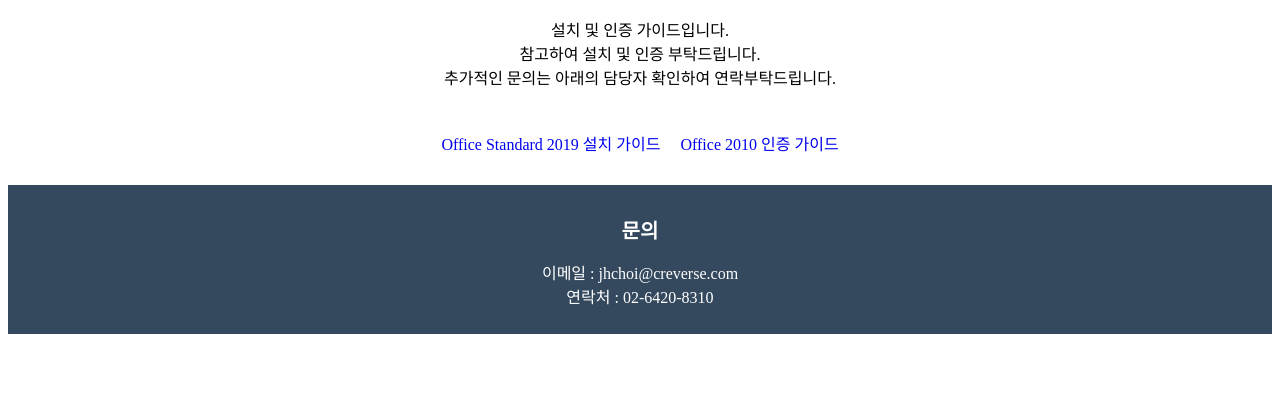
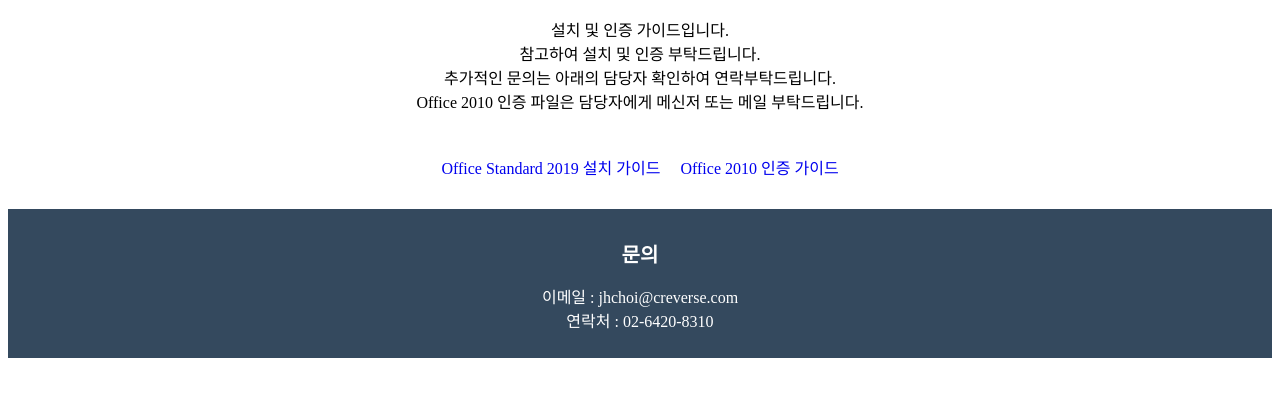
Before and after one commit to c-jeonghun/Creverse-OA-Home, a plain HTML site: page guide.html in a window 1280 px wide. Shown: the part 156-552 px from the top of the page. Drawn offline with Linux system fonts and the light colour scheme.

Commit message:
Update guide.html

```diff
--- a/guide.html
+++ b/guide.html
@@ -20,7 +20,8 @@
         <p>
           설치 및 인증 가이드입니다.<br />
           참고하여 설치 및 인증 부탁드립니다.<br />
-          추가적인 문의는 아래의 담당자 확인하여 연락부탁드립니다.
+          추가적인 문의는 아래의 담당자 확인하여 연락부탁드립니다.<br>
+          Office 2010 인증 파일은 담당자에게 메신저 또는 메일 부탁드립니다.
         </p>
         <li>
         <a href="https://c-jeonghun.github.io/Creverse-OA-Home/Office%202019%20설치%20가이드.pdf" download>Office Standard 2019 설치 가이드</a>
```
